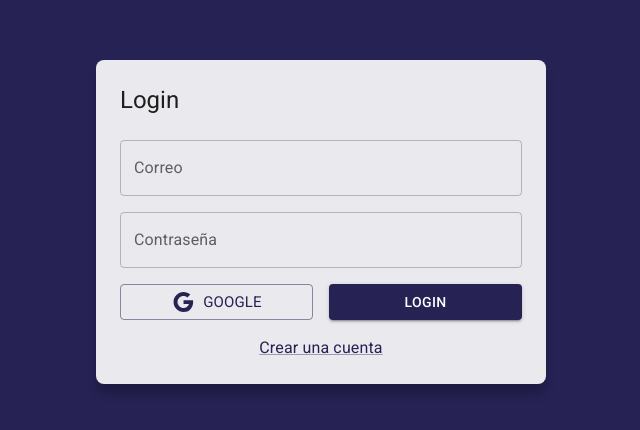
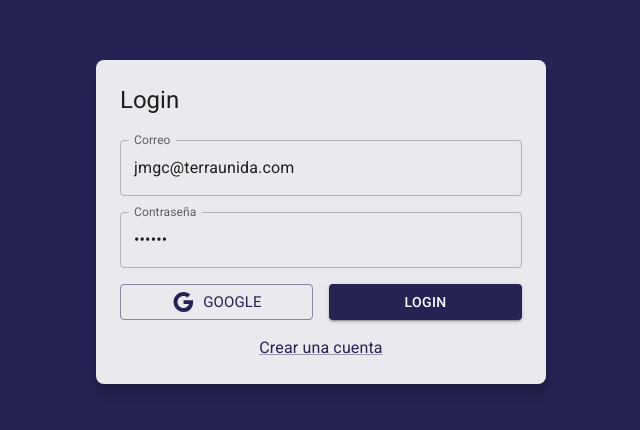
Before and after one commit to mgcastelberg/reactJournalApp, a React (Vite) app: page /auth/login in a window 1280 px wide. Shown: the part 178-608 px from the top of the page, without its empty margins (319-959 px from the left). Built offline with nearby package versions, Linux system fonts and the light colour scheme.

Commit message:
Manejo de formulario de login

```diff
--- a/src/auth/pages/LoginPage.jsx
+++ b/src/auth/pages/LoginPage.jsx
@@ -3,30 +3,52 @@ import { Button, TextField, Typography, Link } from '@mui/material';
 import Grid from '@mui/material/Grid2';
 import { Link as RouterLink } from 'react-router';
 import { AuthLayout } from '../layout/AuthLayout';
+import { useForm } from '../../hooks';
+import { useDispatch } from 'react-redux';
+import { checkingAuthentication } from '../../store/auth/thunks';
 
 export const LoginPage = () => {
+
+  const dispach = useDispatch();
+
+  const { email, password, onInputChange } = useForm({
+    'email': 'jmgc@terraunida.com',
+    'password': '123456'
+  });
+
+  const onSubmit = ( event ) => {
+    event.preventDefault();
+    console.log({ email, password });
+    dispach( checkingAuthentication() );
+  }
+
+  const onGoogleSignIn = () => {
+    console.log('onGoogleSignIn');
+    dispach( checkingAuthentication() );
+  }
+
   return (
 
     <AuthLayout title="Login">
 
-          <form>
+          <form onSubmit={ onSubmit }>
             <Grid container>
               <Grid  size={12} sx={{ mt: 2 }}>
-                <TextField label="Correo" fullWidth type="email" />
+                <TextField label="Correo" fullWidth type="email" name='email' value={ email } onChange={ onInputChange } />
               </Grid>
               <Grid  size={12} sx={{ mt: 2 }}>
-                <TextField label="Contraseña" fullWidth type="password" />
+                <TextField label="Contraseña" fullWidth type="password" name='password' value={ password } onChange={ onInputChange } autoComplete='off' />
               </Grid>
 
               <Grid container size={12} spacing={2} sx={{ mb: 1, mt: 2 }}>
                 <Grid size={{ xs: 12, md: 6 }}>
-                  <Button fullWidth variant="outlined" >
+                  <Button fullWidth variant="outlined" onClick={ onGoogleSignIn } >
                     <Google />
                     <Typography sx={{ ml: 1, fontSize: 15 }}>Google</Typography>
                   </Button>
                 </Grid>
                 <Grid size={{ xs: 12, md: 6 }}>
-                  <Button fullWidth variant="contained" >Login</Button>
+                  <Button type='submit' fullWidth variant="contained" >Login</Button>
                 </Grid>
               </Grid>
 
--- /dev/null
+++ b/src/hooks/index.js
@@ -0,0 +1 @@
+export * from './useForm';
--- /dev/null
+++ b/src/hooks/useForm.js
@@ -0,0 +1,25 @@
+import { useState } from 'react';
+
+export const useForm = ( initialForm = {} ) => {
+
+    const [ formState, setFormState ] = useState( initialForm );
+
+    const onInputChange = ({ target }) => {
+        const { name, value } = target;
+        setFormState({
+            ...formState,
+            [ name ]: value
+        });
+    }
+
+    const onResetForm = () => {
+        setFormState( initialForm );
+    }
+
+    return {
+        ...formState,
+        formState,
+        onInputChange,
+        onResetForm,
+    }
+}
--- a/src/store/auth/authSlice.js
+++ b/src/store/auth/authSlice.js
@@ -3,7 +3,7 @@ import { createSlice } from '@reduxjs/toolkit';
 export const authSlice = createSlice({
     name: 'auth',
     initialState: {
-        status: 'checking', // 'authenticated', 'not-authenticated'
+        status: 'not-authenticated', // 'authenticated', 'not-authenticated', checking
         uid: null,
         email: null,
         displayName: null,
@@ -18,7 +18,7 @@ export const authSlice = createSlice({
             // state.counter += 1;
         },
         checkingCredentials: (state) => {
-            // state.status = 'checking';
+            state.status = 'checking';
         },
     },
 });
--- a/src/store/auth/index.js
+++ b/src/store/auth/index.js
@@ -1 +1,2 @@
 export * from './authSlice';
+export * from './thunks';
--- /dev/null
+++ b/src/store/auth/thunks.js
@@ -0,0 +1,13 @@
+import { checkingCredentials } from "./authSlice";
+
+export const checkingAuthentication = (email, password) => {
+  return async(dispatch) => {
+      dispatch( checkingCredentials() );
+  }
+}
+
+export const startGoogleSignIn = (email, password) => {
+  return async(dispatch) => {
+      dispatch( checkingCredentials() );
+  }
+}
```
